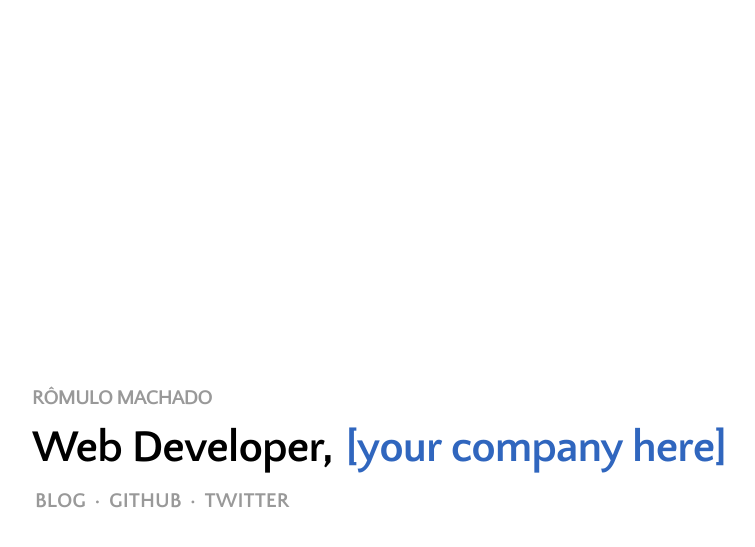
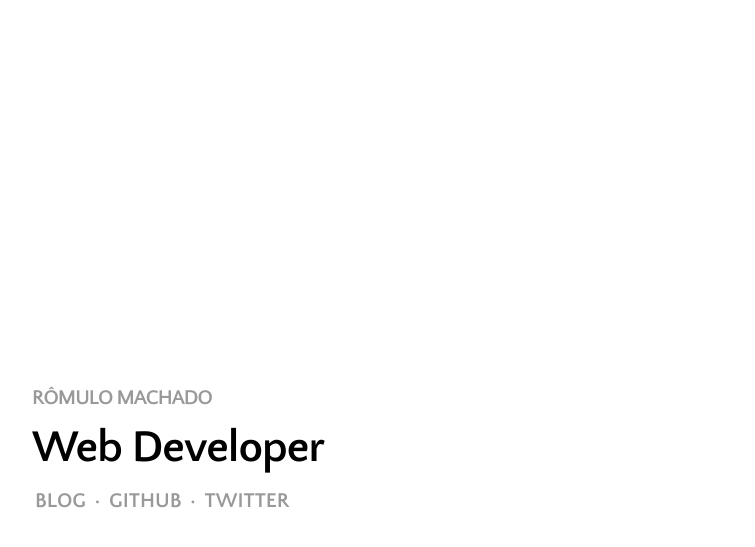
Before and after one commit to romulomachado/romulomachado.github.io, a Jekyll site: the page built from index.html, in a window 1280 px wide. Shown: the top 547 px of the page, without its empty margins (138-893 px from the left). Built offline with Jekyll 4.4.1, drawn with Linux system fonts in a browser that asks for light colours; some web fonts are replaced.

Commit message:
Remove hiring ad

```diff
--- a/index.html
+++ b/index.html
@@ -5,7 +5,7 @@ title: Rômulo Machado
 
 <section class='about-me'>
   <h1 class='page__title'>Rômulo Machado</h1>
-  <h2 class='work'><span class='job-title'>Web Developer, <a href='mailto:rcorreamachado@gmail.com'>[your company here]</a></h2>
+  <h2 class='work'><span class='job-title'>Web Developer</span></h2>
   <ul class='links'>
     <li><a class='link' href='/writing.html'>blog</a></li> •
     <li><a class='link' href='http://github.com/romulomachado' target='_blank'>github</a></li> •
```
